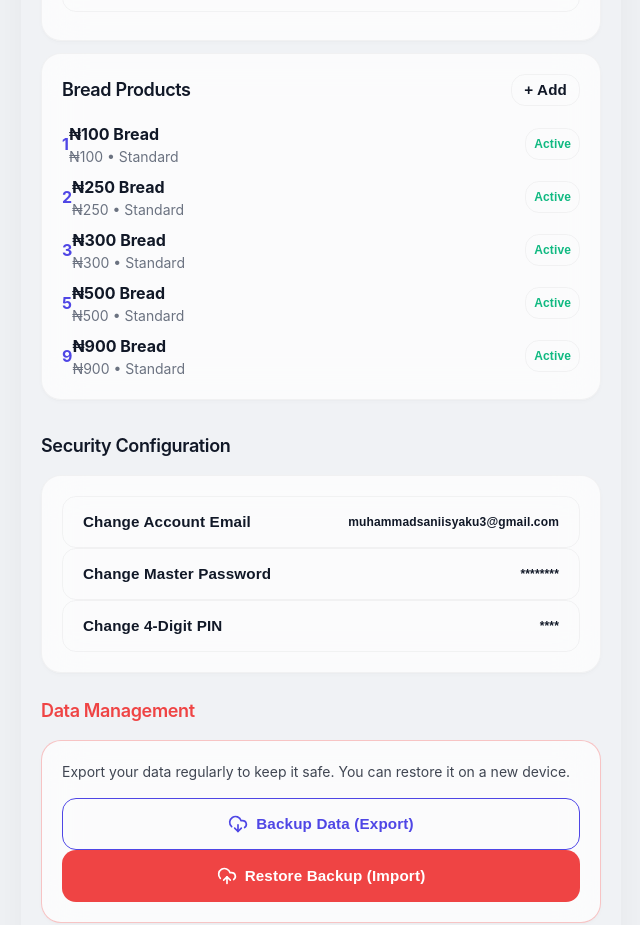
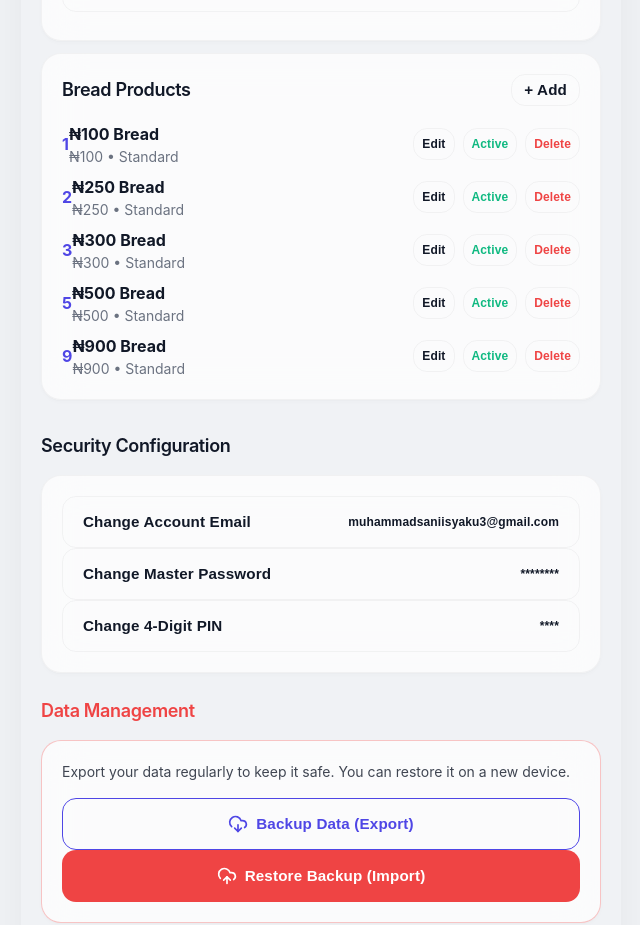
Before and after one commit to muhammadsaniishaq/bread, a React (Vite) app: page /settings in a window 1280 px wide. Shown: the part 940-1865 px from the top of the page, without its empty margins (319-959 px from the left). Built offline with nearby package versions, Linux system fonts and the light colour scheme; sample sign-in values are in the browser's storage.

Commit message:
add product edit and delete functionality; fix lint errors

```diff
--- a/src/pages/Settings.tsx
+++ b/src/pages/Settings.tsx
@@ -8,11 +8,12 @@ import { exportData, importData } from '../store/backup';
 import { useTranslation } from '../store/LanguageContext';
 
 export const Settings: React.FC = () => {
-  const { products, addProduct, updateProduct, updatePin, refreshData, logout, appSettings, updateSettings } = useAppContext();
+  const { products, addProduct, updateProduct, deleteProduct, updatePin, refreshData, logout, appSettings, updateSettings } = useAppContext();
   const { t, language, setLanguage } = useTranslation();
   const theme = document.documentElement.getAttribute('data-theme') || 'light';
 
   const [isAdding, setIsAdding] = useState(false);
+  const [editingProductId, setEditingProductId] = useState<string | null>(null);
   const [newPrice, setNewPrice] = useState('');
   const [newCategory, setNewCategory] = useState('Round');
   const [newImage, setNewImage] = useState<string | undefined>(undefined);
@@ -32,7 +33,7 @@ export const Settings: React.FC = () => {
     await updateProduct({ ...product, active: !product.active });
   };
 
-  const handleAddProduct = async (e: React.FormEvent) => {
+  const handleSaveProduct = async (e: React.FormEvent) => {
     e.preventDefault();
     const price = parseInt(newPrice);
     if (!price || price <= 0) return;
@@ -40,6 +41,18 @@ export const Settings: React.FC = () => {
     const catName = newCategory.trim() || 'Round';
     const finalName = `₦${price} ${catName}`;
 
+    if (editingProductId) {
+      const existing = products.find(p => p.id === editingProductId);
+      if (existing) {
+        await updateProduct({
+          ...existing,
+          name: finalName,
+          price,
+          category: catName,
+          image: newImage !== undefined ? newImage : existing.image
+        });
+      }
+    } else {
       const newProduct: Product = {
         id: Date.now().toString(),
         name: finalName,
@@ -49,12 +62,32 @@ export const Settings: React.FC = () => {
         category: catName,
         image: newImage
       };
+      await addProduct(newProduct);
+    }
 
-    await addProduct(newProduct);
+    resetProductForm();
+  };
+
+  const resetProductForm = () => {
     setNewPrice('');
     setNewCategory('Round');
     setNewImage(undefined);
     setIsAdding(false);
+    setEditingProductId(null);
+  };
+
+  const handleEditClick = (product: Product) => {
+    setNewPrice(product.price.toString());
+    setNewCategory(product.category || 'Round');
+    setNewImage(product.image);
+    setEditingProductId(product.id);
+    setIsAdding(true);
+  };
+
+  const handleDeleteProduct = async (id: string, name: string) => {
+    if (window.confirm(`Are you sure you want to delete ${name}? This action cannot be undone.`)) {
+      await deleteProduct(id);
+    }
   };
 
   const handleProductImageUpload = (e: React.ChangeEvent<HTMLInputElement>) => {
@@ -301,7 +334,8 @@ export const Settings: React.FC = () => {
         </div>
 
         {isAdding && (
-          <form onSubmit={handleAddProduct} className="mb-4 p-4 border rounded" style={{ borderColor: 'var(--border-color)' }}>
+          <form onSubmit={handleSaveProduct} className="mb-4 p-4 border rounded" style={{ borderColor: 'var(--border-color)' }}>
+            <h3 className="font-bold mb-3">{editingProductId ? 'Edit Product' : 'Add New Product'}</h3>
             <div className="grid grid-cols-2 gap-2 mb-2">
               <div className="form-group mb-0">
                 <label className="form-label">{t('set.price')} (₦)</label>
@@ -348,8 +382,8 @@ export const Settings: React.FC = () => {
               </div>
             </div>
             <div className="flex gap-2">
-              <button type="submit" className="btn btn-primary" style={{ minHeight: '2.5rem', padding: '0.5rem' }}>Save</button>
-              <button type="button" className="btn btn-outline" style={{ minHeight: '2.5rem', padding: '0.5rem' }} onClick={() => setIsAdding(false)}>Cancel</button>
+              <button type="submit" className="btn btn-primary" style={{ minHeight: '2.5rem', padding: '0.5rem' }}>{editingProductId ? 'Update' : 'Save'}</button>
+              <button type="button" className="btn btn-outline" style={{ minHeight: '2.5rem', padding: '0.5rem' }} onClick={resetProductForm}>Cancel</button>
             </div>
           </form>
         )}
@@ -370,13 +404,29 @@ export const Settings: React.FC = () => {
                   <div className="text-sm text-secondary">₦{product.price} • {product.category || 'Standard'}</div>
                 </div>
               </div>
+              <div className="flex items-center gap-2 flex-wrap justify-end">
+                <button
+                  onClick={() => handleEditClick(product)}
+                  className="btn btn-outline"
+                  style={{ width: 'auto', minHeight: '2rem', padding: '0.25rem 0.5rem', fontSize: '0.75rem' }}
+                >
+                  Edit
+                </button>
                 <button
                   onClick={() => handleToggleActive(product)}
-                className={`btn btn-outline ${product.active ? 'text-success' : 'text-danger'}`}
+                  className={`btn btn-outline ${product.active ? 'text-success' : 'text-secondary'}`}
                   style={{ width: 'auto', minHeight: '2rem', padding: '0.25rem 0.5rem', fontSize: '0.75rem' }}
                 >
                   {product.active ? 'Active' : 'Inactive'}
                 </button>
+                <button
+                  onClick={() => handleDeleteProduct(product.id, product.name)}
+                  className="btn btn-outline border-danger text-danger"
+                  style={{ width: 'auto', minHeight: '2rem', padding: '0.25rem 0.5rem', fontSize: '0.75rem' }}
+                >
+                  Delete
+                </button>
+              </div>
             </div>
           ))}
         </div>
--- a/src/store/AppContext.tsx
+++ b/src/store/AppContext.tsx
@@ -37,6 +37,7 @@ interface AppContextType {
   // Mutations
   addProduct: (product: Product) => Promise<void>;
   updateProduct: (product: Product) => Promise<void>;
+  deleteProduct: (id: string) => Promise<void>;
 
   addCustomer: (customer: Customer) => Promise<void>;
   updateCustomer: (customer: Customer) => Promise<void>;
@@ -139,6 +140,11 @@ export const AppProvider: React.FC<{ children: React.ReactNode }> = ({ children
 
   const updateProduct = async (product: Product) => {
     await dbProducts.setItem(product.id, product);
+    await refreshData();
+  };
+
+  const deleteProduct = async (id: string) => {
+    await dbProducts.removeItem(id);
     await refreshData();
   };
 
@@ -321,7 +327,7 @@ export const AppProvider: React.FC<{ children: React.ReactNode }> = ({ children
     <AppContext.Provider value={{
       products, customers, transactions, debtPayments, inventoryLogs, companyMetrics, expenses, loading, refreshData,
       isAuthenticated, login, logout, updatePin,
-      addProduct, updateProduct, addCustomer, updateCustomer, recordSale, recordDebtPayment, addInventory, returnInventory, processInventoryBatch, addExpense,
+      addProduct, updateProduct, deleteProduct, addCustomer, updateCustomer, recordSale, recordDebtPayment, addInventory, returnInventory, processInventoryBatch, addExpense,
       appSettings, updateSettings
     }}>
       {children}
--- a/src/store/LanguageContext.tsx
+++ b/src/store/LanguageContext.tsx
@@ -1,3 +1,5 @@
+/* eslint-disable react-hooks/exhaustive-deps */
+/* eslint-disable react-refresh/only-export-components */
 import React, { createContext, useContext, useState, useEffect } from 'react';
 
 type Language = 'en' | 'ha';
--- a/src/store/backup.ts
+++ b/src/store/backup.ts
@@ -1,3 +1,4 @@
+/* eslint-disable @typescript-eslint/no-explicit-any */
 import {
   dbProducts, dbCustomers, dbTransactions,
   dbDebtPayments, dbInventoryLogs, dbExpenses, dbCompanyMetrics, getItems
```
Lines whose indentation alone changed are shown as unchanged.
